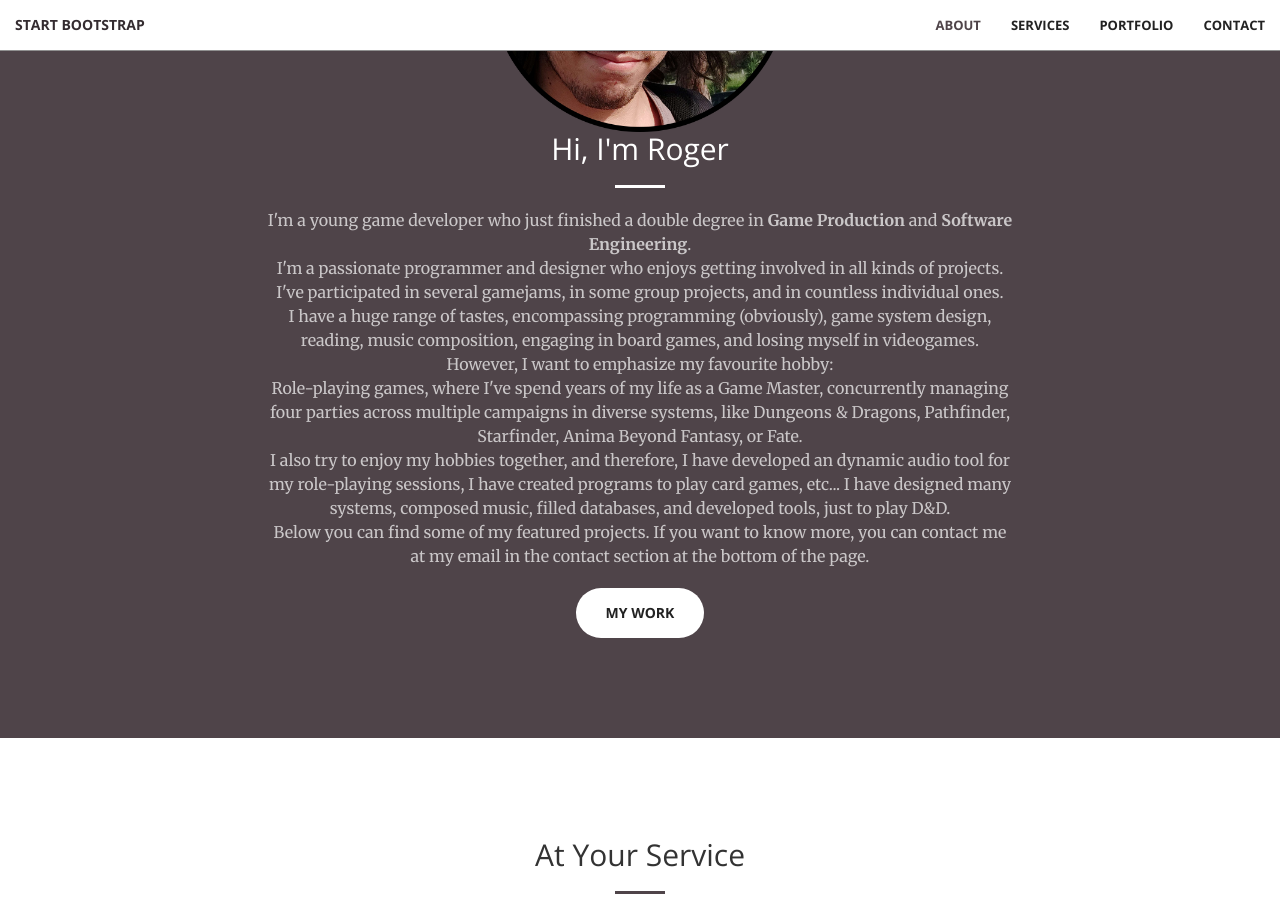
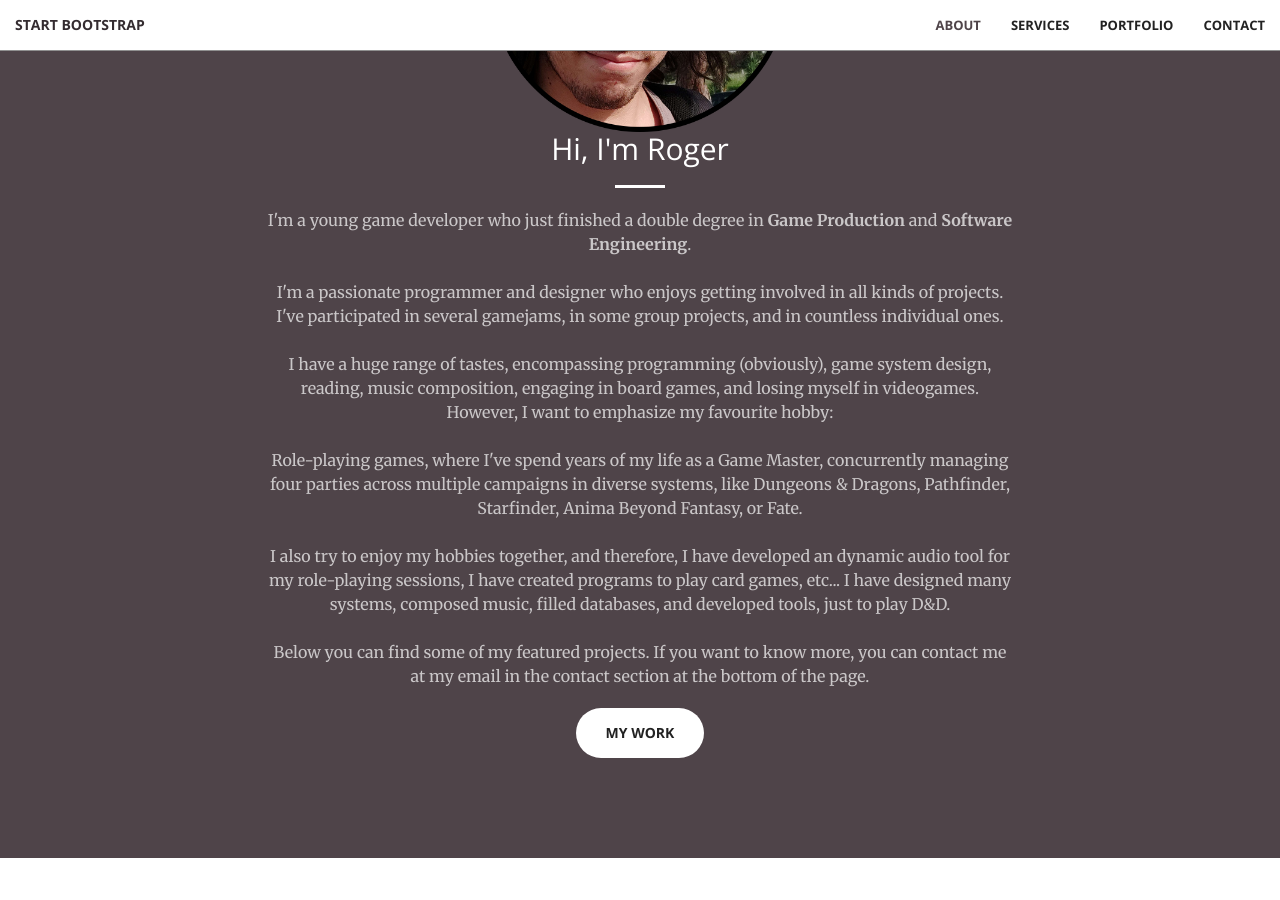
Before and after one commit to Ryuggha/ryuggha.github.io, a Jekyll site: the page built from index.html, in a window 1280 px wide and 900 px high, scrolled down 1168 px. Built offline with Jekyll 4.4.1, drawn with Linux system fonts in a browser that asks for light colours.

Commit message:
Double Lines

```diff
--- a/_includes/call-to-action.html
+++ b/_includes/call-to-action.html
@@ -5,11 +5,11 @@
                 <img src="img/portrait.png" alt="Portrait" style="width:300px;height:300px;"">
                 <h2 class="section-heading">Hi, I'm Roger</h2>
                 <hr class="light">
-                <p class="text-faded">I'm a young game developer who just finished a double degree in <b>Game Production</b> and <b>Software Engineering</b>. <br>
-                I'm a passionate programmer and designer who enjoys getting involved in all kinds of projects. I've participated in several gamejams, in some group projects, and in countless individual ones. <br>
-                I have a huge range of tastes, encompassing programming (obviously), game system design, reading, music composition, engaging in board games, and losing myself in videogames. However, I want to emphasize my favourite hobby: <br>
-                Role-playing games, where I've spend years of my life as a Game Master, concurrently managing four parties across multiple campaigns in diverse systems, like Dungeons & Dragons, Pathfinder, Starfinder, Anima Beyond Fantasy, or Fate.<br>
-                I also try to enjoy my hobbies together, and therefore, I have developed an dynamic audio tool for my role-playing sessions, I have created programs to play card games, etc... I have designed many systems, composed music, filled databases, and developed tools, just to play D&D.<br>
+                <p class="text-faded">I'm a young game developer who just finished a double degree in <b>Game Production</b> and <b>Software Engineering</b>. <br><br>
+                I'm a passionate programmer and designer who enjoys getting involved in all kinds of projects. I've participated in several gamejams, in some group projects, and in countless individual ones. <br><br>
+                I have a huge range of tastes, encompassing programming (obviously), game system design, reading, music composition, engaging in board games, and losing myself in videogames. However, I want to emphasize my favourite hobby: <br><br>
+                Role-playing games, where I've spend years of my life as a Game Master, concurrently managing four parties across multiple campaigns in diverse systems, like Dungeons & Dragons, Pathfinder, Starfinder, Anima Beyond Fantasy, or Fate.<br><br>
+                I also try to enjoy my hobbies together, and therefore, I have developed an dynamic audio tool for my role-playing sessions, I have created programs to play card games, etc... I have designed many systems, composed music, filled databases, and developed tools, just to play D&D.<br><br>
                 Below you can find some of my featured projects. If you want to know more, you can contact me at my email in the contact section at the bottom of the page.</p>
                 <a href="#portfolio" class="btn btn-default btn-xl">My Work</a>
             </div>
```
